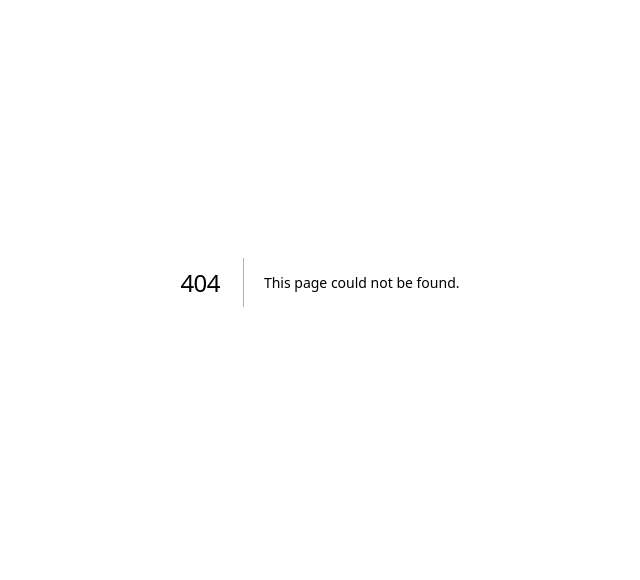
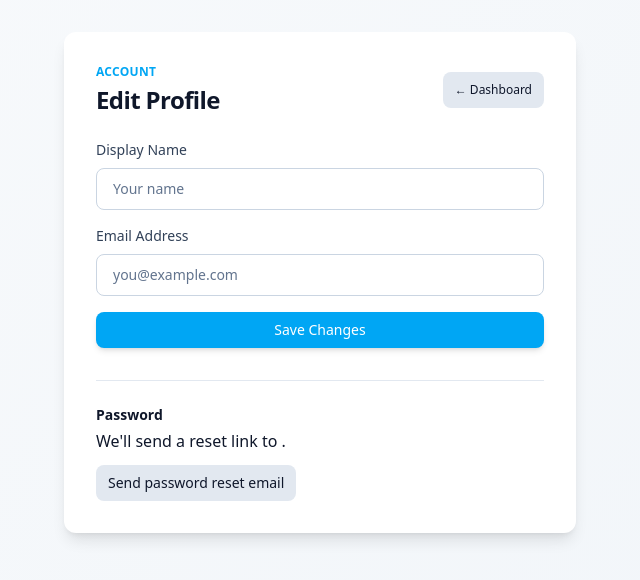
Before and after one commit to rkacani/wellness_app, a Next.js app: page /profile in a window 1280 px wide. Before the commit this address had no page. Shown: the part 118-698 px from the top of the page, without its empty margins (320-960 px from the left). Built offline with nearby package versions, Linux system fonts and the light colour scheme; no server answers; sample sign-in values are in the browser's storage.

Commit message:
Added profile functionality

```diff
--- /dev/null
+++ b/app/api/profile/route.ts
@@ -0,0 +1,91 @@
+import { NextResponse } from 'next/server';
+
+const SUPABASE_URL = process.env.NEXT_PUBLIC_SUPABASE_URL!;
+const SERVICE_ROLE_KEY = process.env.SUPABASE_SERVICE_ROLE_KEY!;
+
+function adminHeaders() {
+  return {
+    'Content-Type': 'application/json',
+    Authorization: `Bearer ${SERVICE_ROLE_KEY}`,
+    apikey: SERVICE_ROLE_KEY,
+  };
+}
+
+export async function GET(req: Request) {
+  const { searchParams } = new URL(req.url);
+  const userId = searchParams.get('userId');
+
+  if (!userId) {
+    return NextResponse.json({ error: 'userId is required', code: 'MISSING_FIELDS' }, { status: 400 });
+  }
+
+  if (!SERVICE_ROLE_KEY) {
+    return NextResponse.json({ error: 'Server misconfiguration', code: 'SERVER_ERROR' }, { status: 500 });
+  }
+
+  const res = await fetch(`${SUPABASE_URL}/auth/v1/admin/users/${userId}`, {
+    headers: adminHeaders(),
+  });
+
+  if (!res.ok) {
+    return NextResponse.json({ error: 'User not found', code: 'USER_NOT_FOUND' }, { status: 404 });
+  }
+
+  const user = await res.json();
+
+  return NextResponse.json({
+    id: user.id,
+    email: user.email,
+    name: user.user_metadata?.name ?? '',
+  });
+}
+
+export async function PATCH(req: Request) {
+  const body = await req.json();
+  const { userId, name, email } = body;
+
+  if (!userId) {
+    return NextResponse.json({ error: 'userId is required', code: 'MISSING_FIELDS' }, { status: 400 });
+  }
+
+  if (!SERVICE_ROLE_KEY) {
+    return NextResponse.json({ error: 'Server misconfiguration', code: 'SERVER_ERROR' }, { status: 500 });
+  }
+
+  const payload: Record<string, unknown> = {};
+
+  if (name !== undefined) {
+    payload.user_metadata = { name: name.trim() };
+  }
+
+  if (email !== undefined) {
+    if (!email.includes('@')) {
+      return NextResponse.json({ error: 'Invalid email address', code: 'INVALID_EMAIL' }, { status: 400 });
+    }
+    payload.email = email.toLowerCase().trim();
+    payload.email_confirm = true;
+  }
+
+  if (Object.keys(payload).length === 0) {
+    return NextResponse.json({ error: 'Nothing to update', code: 'NO_CHANGES' }, { status: 400 });
+  }
+
+  const res = await fetch(`${SUPABASE_URL}/auth/v1/admin/users/${userId}`, {
+    method: 'PUT',
+    headers: adminHeaders(),
+    body: JSON.stringify(payload),
+  });
+
+  const json = await res.json().catch(() => ({}));
+
+  if (!res.ok) {
+    const message = json?.message || json?.error || 'Failed to update profile';
+    return NextResponse.json({ error: message, code: 'UPDATE_FAILED' }, { status: res.status });
+  }
+
+  return NextResponse.json({
+    id: json.id,
+    email: json.email,
+    name: json.user_metadata?.name ?? '',
+  });
+}
--- a/app/dashboard/page.tsx
+++ b/app/dashboard/page.tsx
@@ -999,11 +999,17 @@ export default function DashboardPage() {
               <p className="hidden text-xs text-sky-100 sm:block">Manage weekly plans & guided timers</p>
             </div>
             <div className="flex items-center gap-2">
-              <Link className="btn btn-secondary h-10 w-auto px-4 text-xs sm:text-sm" href="/habits" title="Go to habits">
+            <Link className="btn btn-secondary h-10 w-10 flex items-center justify-center p-0" href="/profile" title="Edit profile">
+                <svg xmlns="http://www.w3.org/2000/svg" width="20" height="20" viewBox="0 0 24 24" fill="none" stroke="currentColor" strokeWidth="2" strokeLinecap="round" strokeLinejoin="round">
+                  <path d="M19 21v-2a4 4 0 0 0-4-4H9a4 4 0 0 0-4 4v2" />
+                  <circle cx="12" cy="7" r="4" />
+                </svg>
+            </Link>
+              <Link className="btn btn-secondary h-10 w-auto whitespace-nowrap px-4 text-xs flex items-center justify-center sm:text-sm" href="/habits" title="Go to habits">
                 Go to habits
               </Link>
               <button
-                className="btn btn-secondary w-auto text-xs sm:text-sm"
+                className="btn btn-secondary h-10 w-auto whitespace-nowrap px-4 text-xs flex items-center justify-center sm:text-sm"
                 onClick={logout}
                 title="Logout"
               >
--- /dev/null
+++ b/app/profile/page.tsx
@@ -0,0 +1,211 @@
+"use client";
+
+import * as React from "react";
+import Link from "next/link";
+import { useRouter } from "next/navigation";
+
+type MessageType = "error" | "success" | null;
+
+export default function ProfilePage() {
+  const router = useRouter();
+  const [userId, setUserId] = React.useState<string | null>(null);
+  const [name, setName] = React.useState("");
+  const [email, setEmail] = React.useState("");
+  const [isLoading, setIsLoading] = React.useState(true);
+
+  const [profileMessage, setProfileMessage] = React.useState<string | null>(null);
+  const [profileMessageType, setProfileMessageType] = React.useState<MessageType>(null);
+  const [profileSaving, setProfileSaving] = React.useState(false);
+
+  const [resetMessage, setResetMessage] = React.useState<string | null>(null);
+  const [resetMessageType, setResetMessageType] = React.useState<MessageType>(null);
+  const [resetLoading, setResetLoading] = React.useState(false);
+
+  React.useEffect(() => {
+    const raw = localStorage.getItem("wellness-auth-user");
+    if (!raw) {
+      router.push("/login");
+      return;
+    }
+    const parsed = JSON.parse(raw);
+    if (!parsed?.id) {
+      router.push("/login");
+      return;
+    }
+    setUserId(parsed.id);
+
+    fetch(`/api/profile?userId=${encodeURIComponent(parsed.id)}`)
+      .then((r) => r.json())
+      .then((data) => {
+        setName(data.name ?? "");
+        setEmail(data.email ?? "");
+      })
+      .catch(() => {
+        setName(parsed.name ?? "");
+        setEmail(parsed.email ?? "");
+      })
+      .finally(() => setIsLoading(false));
+  }, [router]);
+
+  const handleSaveProfile = async (e: React.FormEvent) => {
+    e.preventDefault();
+    setProfileMessage(null);
+
+    if (!name.trim() || name.trim().length < 2) {
+      setProfileMessage("Name must be at least 2 characters.");
+      setProfileMessageType("error");
+      return;
+    }
+
+    setProfileSaving(true);
+
+    try {
+      const res = await fetch("/api/profile", {
+        method: "PATCH",
+        headers: { "Content-Type": "application/json" },
+        body: JSON.stringify({ userId, name, email }),
+      });
+
+      const data = await res.json();
+
+      if (!res.ok) {
+        setProfileMessage(data.error || "Failed to update profile.");
+        setProfileMessageType("error");
+      } else {
+        // Keep localStorage in sync
+        const raw = localStorage.getItem("wellness-auth-user");
+        if (raw) {
+          const parsed = JSON.parse(raw);
+          localStorage.setItem(
+            "wellness-auth-user",
+            JSON.stringify({ ...parsed, email: data.email, name: data.name })
+          );
+        }
+        setProfileMessage("Profile updated successfully.");
+        setProfileMessageType("success");
+      }
+    } catch {
+      setProfileMessage("Network error. Please try again.");
+      setProfileMessageType("error");
+    } finally {
+      setProfileSaving(false);
+    }
+  };
+
+  const handleSendPasswordReset = async () => {
+    setResetMessage(null);
+    setResetLoading(true);
+
+    try {
+      const res = await fetch("/api/auth/forgot-password", {
+        method: "POST",
+        headers: { "Content-Type": "application/json" },
+        body: JSON.stringify({ email }),
+      });
+
+      const data = await res.json();
+
+      if (!res.ok) {
+        setResetMessage(data.error || "Failed to send reset email.");
+        setResetMessageType("error");
+      } else {
+        setResetMessage("Check your inbox — we sent you a password reset link.");
+        setResetMessageType("success");
+      }
+    } catch {
+      setResetMessage("Network error. Please try again.");
+      setResetMessageType("error");
+    } finally {
+      setResetLoading(false);
+    }
+  };
+
+  if (isLoading) {
+    return (
+      <div className="app-shell">
+        <div className="card text-center">
+          <p>Loading profile…</p>
+        </div>
+      </div>
+    );
+  }
+
+  return (
+    <div className="app-shell">
+      <div className="card" style={{ maxWidth: "32rem" }}>
+        {/* Header */}
+        <div className="flex items-center justify-between mb-6">
+          <div>
+            <p className="text-xs font-semibold uppercase tracking-wide text-sky-500">Account</p>
+            <h1 className="mt-1 text-lg font-semibold sm:text-2xl">Edit Profile</h1>
+          </div>
+          <Link href="/dashboard" className="btn btn-secondary text-xs">
+            ← Dashboard
+          </Link>
+        </div>
+
+        {/* Profile section */}
+        <form onSubmit={handleSaveProfile} className="space-y-4">
+          <div className="form-group">
+            <label className="form-label">Display Name</label>
+            <input
+              value={name}
+              onChange={(e) => setName(e.target.value)}
+              type="text"
+              placeholder="Your name"
+              className="form-input"
+              required
+              minLength={2}
+              disabled={profileSaving}
+            />
+          </div>
+
+          <div className="form-group">
+            <label className="form-label">Email Address</label>
+            <input
+              value={email}
+              onChange={(e) => setEmail(e.target.value)}
+              type="email"
+              placeholder="you@example.com"
+              className="form-input"
+              required
+              disabled={profileSaving}
+            />
+          </div>
+
+          <button type="submit" disabled={profileSaving} className="btn btn-primary">
+            {profileSaving ? "Saving…" : "Save Changes"}
+          </button>
+        </form>
+
+        {profileMessage && (
+          <div className={`alert mt-4 ${profileMessageType === "error" ? "alert-error" : "alert-success"}`}>
+            {profileMessage}
+          </div>
+        )}
+
+        {/* Password section */}
+        <div className="mt-8 pt-6 border-t border-slate-200 dark:border-slate-700">
+          <h2 className="text-sm font-semibold mb-1">Password</h2>
+          <p className="text-xs-muted mb-3">
+            We&apos;ll send a reset link to <span className="font-medium">{email}</span>.
+          </p>
+          <button
+            type="button"
+            onClick={handleSendPasswordReset}
+            disabled={resetLoading}
+            className="btn btn-secondary w-auto"
+          >
+            {resetLoading ? "Sending…" : "Send password reset email"}
+          </button>
+
+          {resetMessage && (
+            <div className={`alert mt-4 ${resetMessageType === "error" ? "alert-error" : "alert-success"}`}>
+              {resetMessage}
+            </div>
+          )}
+        </div>
+      </div>
+    </div>
+  );
+}
```
